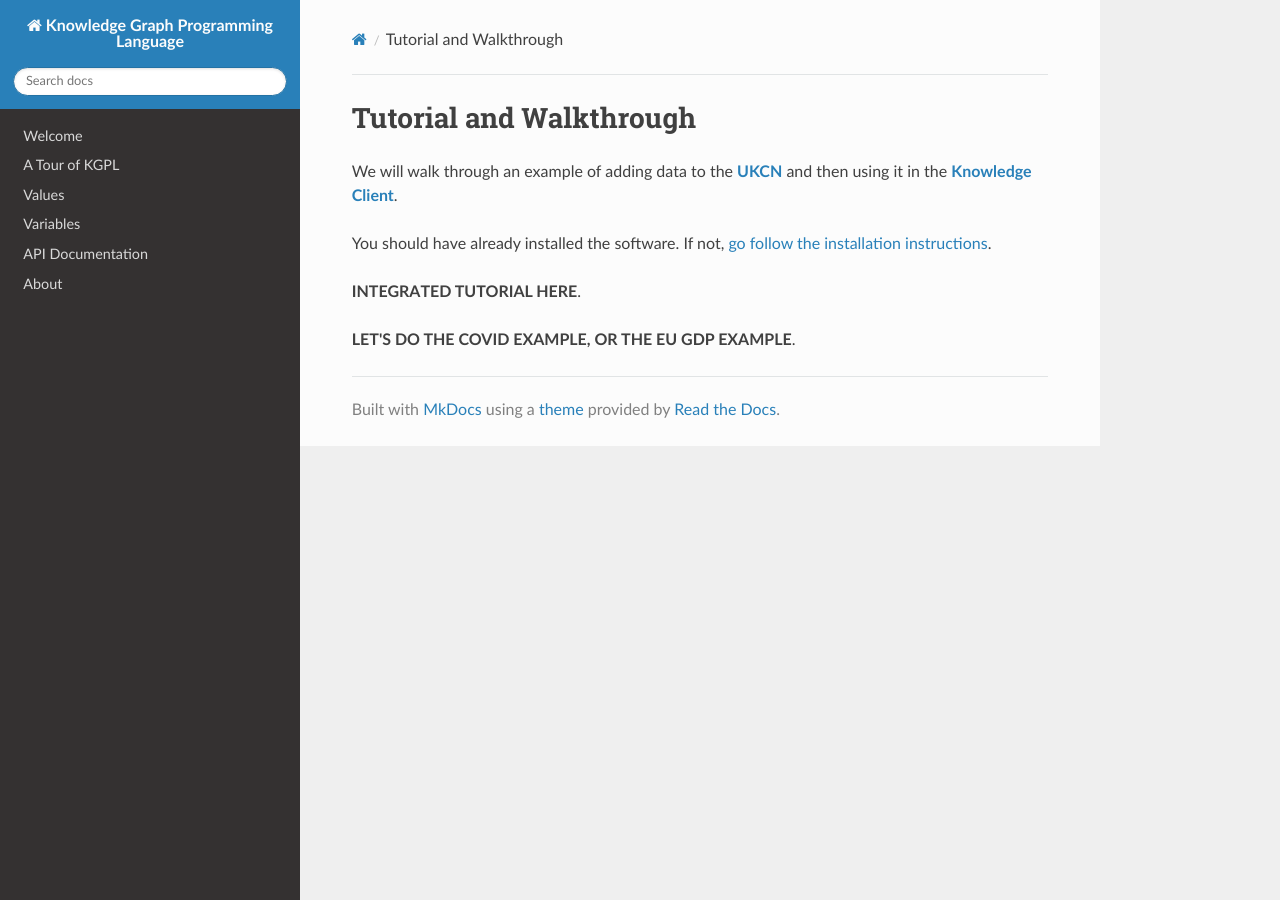
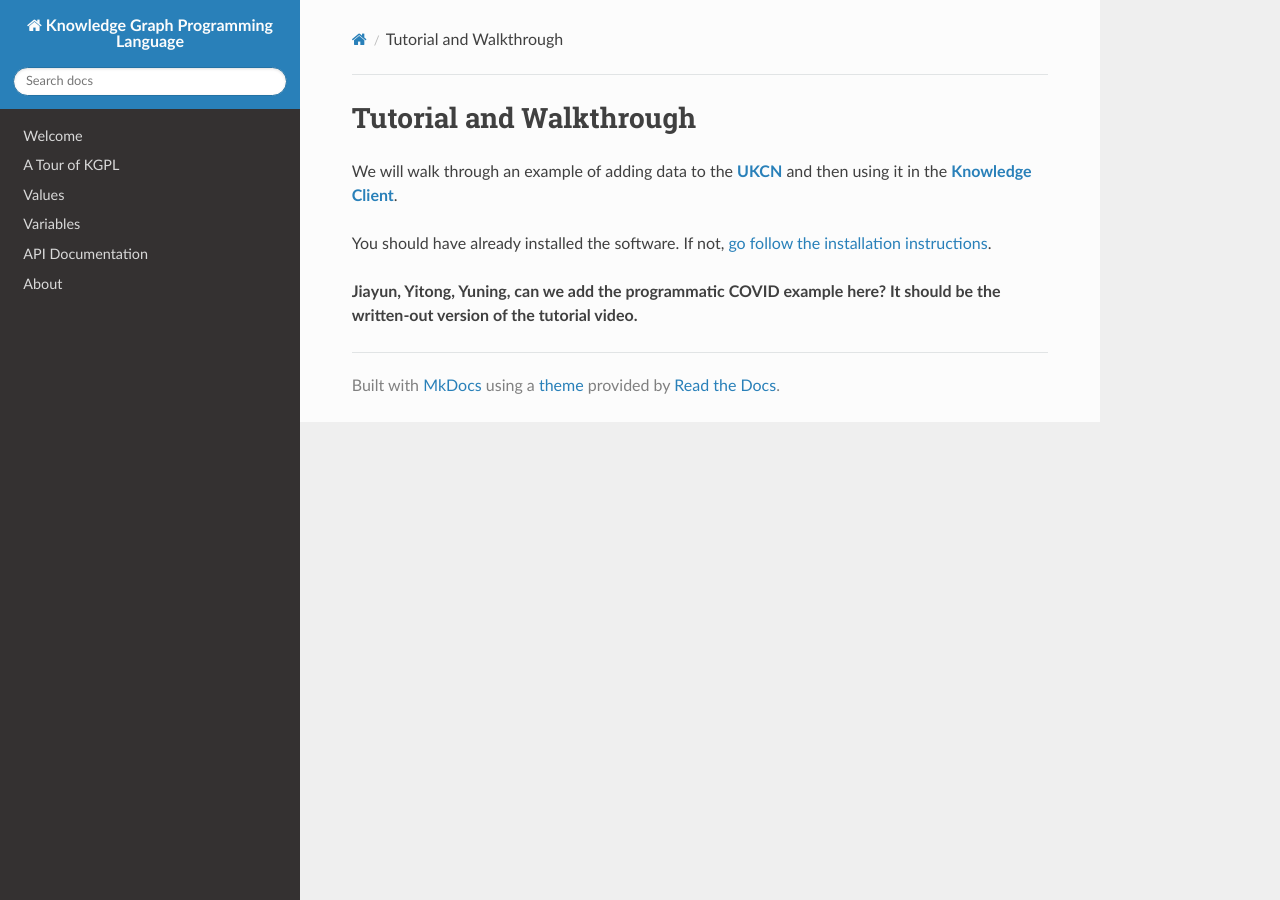
Before and after one commit to mikecafarella/KNP, an MkDocs documentation site: the page built from docs/tutorial.md, in a window 1280 px wide. Built offline with MkDocs 1.6.1, drawn with Linux system fonts in a browser that asks for light colours; nearby versions of some CDN libraries.

Commit message:
Pointer for students to add tutorial text

```diff
--- a/docs/tutorial.md
+++ b/docs/tutorial.md
@@ -4,6 +4,4 @@ We will walk through an example of adding data to the [__UKCN__](sharingservice.
 
 You should have already installed the software. If not, [go follow the installation instructions](install.md).
 
-__INTEGRATED TUTORIAL HERE__.
-
-__LET'S DO THE COVID EXAMPLE, OR THE EU GDP EXAMPLE__.
+__Jiayun, Yitong, Yuning, can we add the programmatic COVID example here?  It should be the written-out version of the tutorial video.__
```
